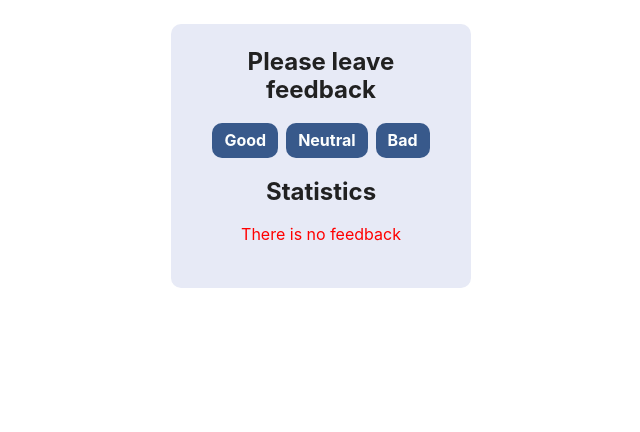
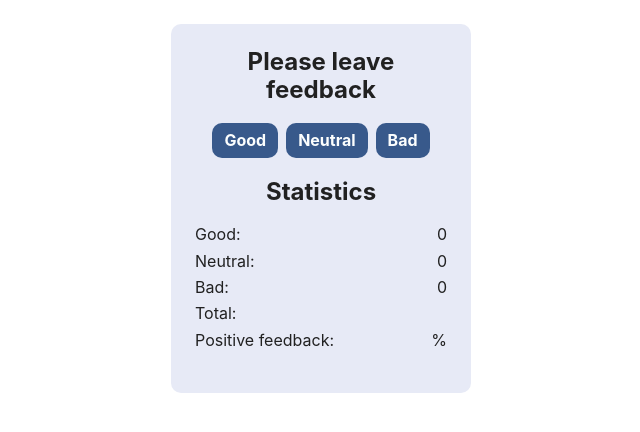
Before and after one commit to sandra-selezen/goit-react-hw-04-feedback, a React (Create React App) app: page / in a window 1280 px wide. Shown: the top 432 px of the page, without its empty margins (319-959 px from the left). Built offline with nearby package versions, Linux system fonts and the light colour scheme.

Commit message:
Updated App

```diff
--- a/src/components/App.js
+++ b/src/components/App.js
@@ -1,4 +1,4 @@
-import { Component } from 'react';
+import { useState, useEffect } from "react";
 import { Section } from "./Section/Section";
 import { FeedbackOptions } from './FeedbackOptions/FeedbackOptions';
 import { Statistics } from './Statistics/Statistics';
@@ -6,48 +6,73 @@ import { Notification } from './Notification/Notification';
 import { GlobalStyle } from './GlobalStyle';
 import { Layout } from './Layout/Layout';
 
-export class App extends Component {
-  state = {
-    good: 0,
-    neutral: 0,
-    bad: 0
+export const App = () => {
+  const [good, setGood] = useState(0);
+  const [neutral, setNeutral] = useState(0);
+  const [bad, setBad] = useState(0);
+
+
+  const onLeaveFeedback = event => {
+    const { name } = event.target;
+
+    switch (name) {
+      case 'good':
+        console.log("тицьнули на кнопку good");
+        setGood(prevState => prevState + 1);
+        break;
+      case 'neutral':
+        console.log("тицьнули на кнопку neutral");
+        setNeutral(prevState => prevState + 1);
+        break;
+      case 'bad':
+        console.log("тицьнули на кнопку bad");
+        setBad(prevState => prevState + 1);
+        break;
+      default:
+        return;
+    }
+
   }
+  // useEffect(() => {
+  //   setGood(prevState => prevState + 1)
+  // }, [good])
 
-  onLeaveFeedback = (event) => {
-    const value = event.target.name;
-    this.setState(prevState => ({
-      [value]: prevState[value] + 1,
-    }))
-  }
+  // useEffect(() => {
+  //   setNeutral(prevState => prevState + 1)
+  // }, [neutral])
 
-  totalFeedback() {
-    const { good, neutral, bad } = this.state;
-    const total = good + neutral + bad;
-    return total;
-  }
+  // useEffect(() => {
+  //   setBad(prevState => prevState + 1)
+  // }, [bad])
 
-  positivePercentage() {
-    const { good } = this.state;
-    const positivePercentage = Number(((good / this.totalFeedback()) * 100).toFixed());
-    return positivePercentage;
-  }
+  // const totalFeedback = () => {
 
-  render() {
-    const { good, neutral, bad } = this.state;
+  //   const total = good + neutral + bad;
+  //   return total;
+  // }
+
+  // const positivePercentage = () => {
+
+  //   const positivePercentage = Number(((good / totalFeedback()) * 100).toFixed());
+  //   return positivePercentage;
+  // }
+
+
     return (
       <Layout>
         <Section title="Please leave feedback">
-          <FeedbackOptions options={["good", "neutral", "bad"]} onLeaveFeedback={this.onLeaveFeedback} />
+          <FeedbackOptions options={["good", "neutral", "bad"]} onClick={onLeaveFeedback} />
         </Section>
         <Section title="Statistics">
-          {this.totalFeedback() !== 0
-            ? <Statistics good={good} neutral={neutral} bad={bad} total={this.totalFeedback()} positivePercentage={this.positivePercentage()} />
+          <Statistics good={good} neutral={neutral} bad={bad} />
+        </Section>
+        {/* <Section title="Statistics">
+          {totalFeedback() !== 0
+            ? <Statistics good={good} neutral={neutral} bad={bad}  />
             : <Notification message="There is no feedback" />
           }
-        </Section>
+        </Section> */}
         <GlobalStyle />
       </Layout>
   );
-  }
-
 };
--- a/src/components/FeedbackOptions/FeedbackOptions.js
+++ b/src/components/FeedbackOptions/FeedbackOptions.js
@@ -1,11 +1,11 @@
 import PropTypes from "prop-types";
 import { BtnContainer, FeedbackButton } from "./FeedbackOptions.styled";
 
-export const FeedbackOptions = ({ options, onLeaveFeedback }) => {
+export const FeedbackOptions = ({ options, onClick }) => {
   return (
     <BtnContainer>
       {options.map((option, index) => (
-        <FeedbackButton key={index} name={[option]} type="button" onClick={onLeaveFeedback}>{[option]}</FeedbackButton>
+        <FeedbackButton key={index} name={[option]} type="button" onClick={onClick}>{[option]}</FeedbackButton>
       ))}
     </BtnContainer>
   )
@@ -13,5 +13,5 @@ export const FeedbackOptions = ({ options, onLeaveFeedback }) => {
 
 FeedbackOptions.propTypes = {
   options: PropTypes.arrayOf(PropTypes.string.isRequired),
-  onLeaveFeedback: PropTypes.func.isRequired,
+
 }
```
